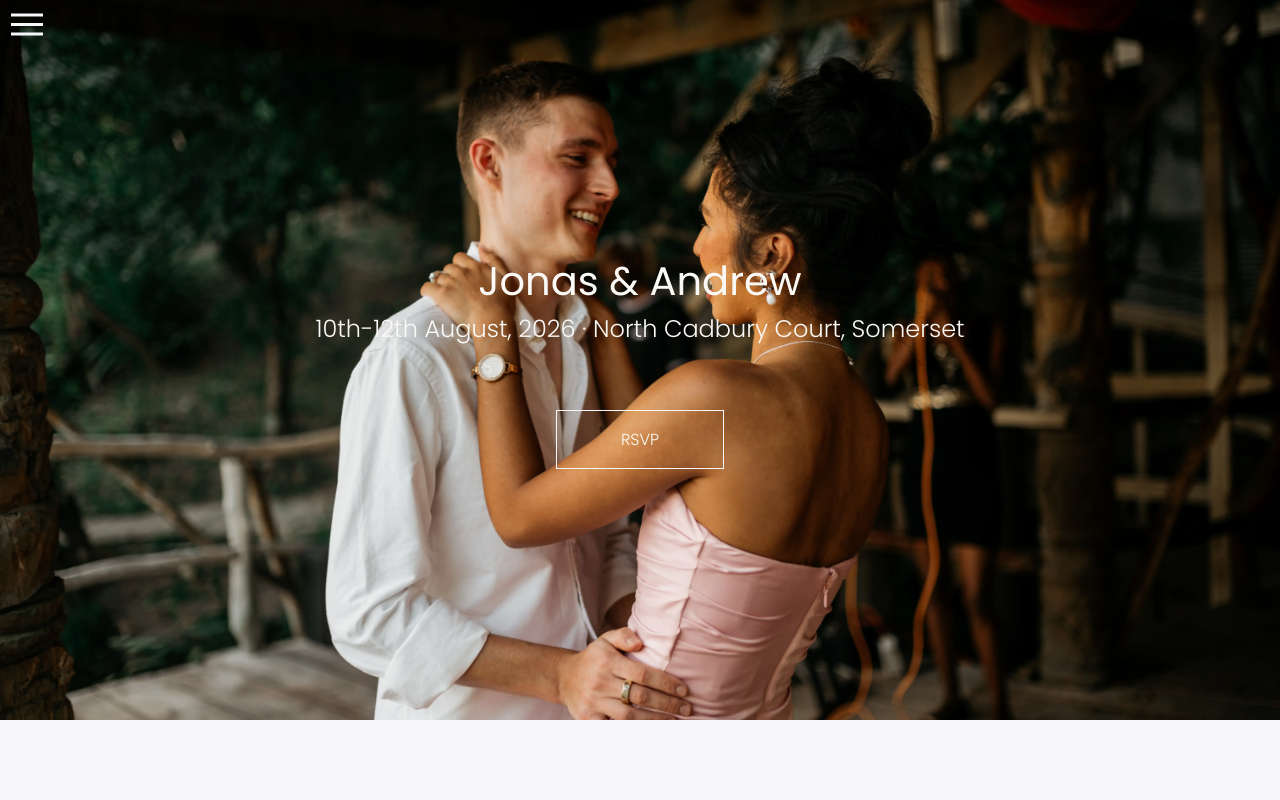
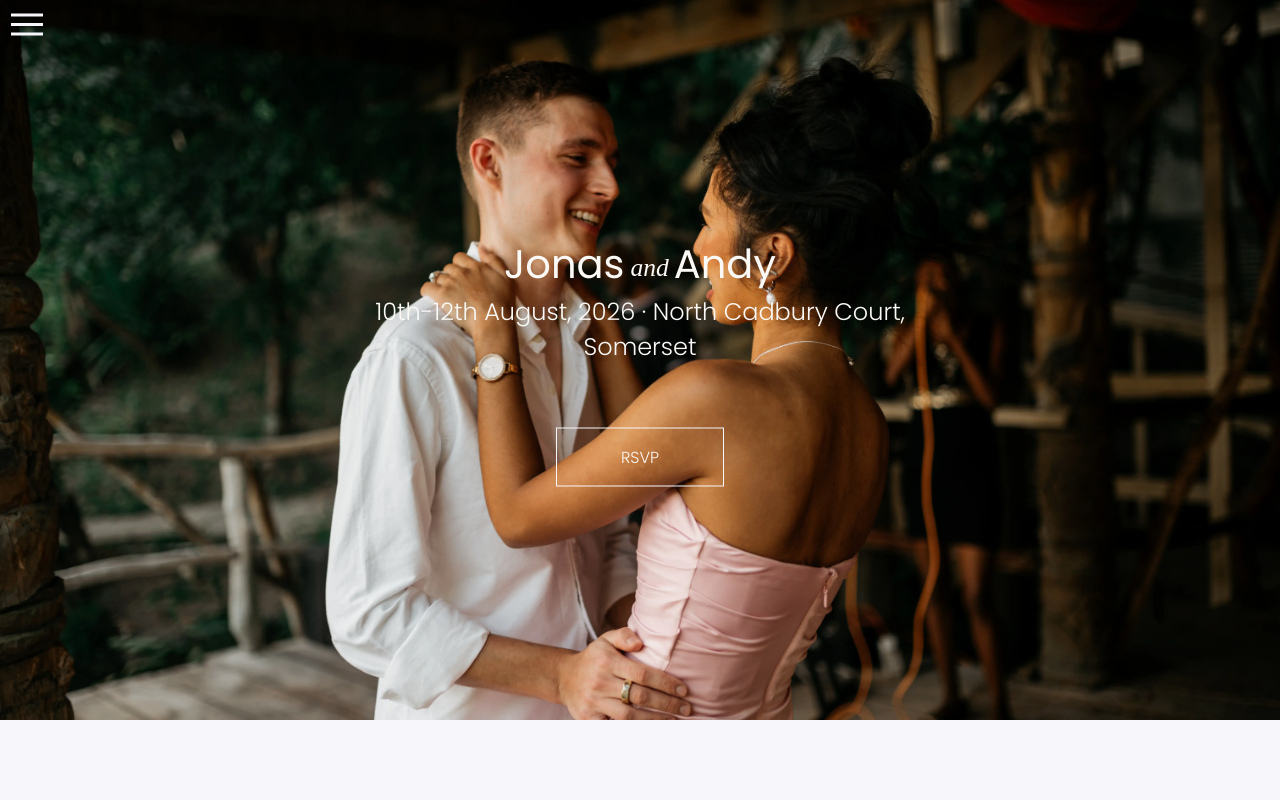
Before and after one commit to LawrenceWarren/wedding-website, a SvelteKit app: page / in a window 1280 px wide. Shown: the top 800 px of the page. Built offline with nearby package versions, Linux system fonts and the light colour scheme; a web font is replaced by a local one.

Commit message:
Add fancy fonts, change Andrew to Andy

```diff
--- a/src/routes/+page.svelte
+++ b/src/routes/+page.svelte
@@ -12,19 +12,28 @@
 </script>
 
 <svelte:head>
-  <title>Jonas & Andrew</title>
+  <title>Jonas & Andy</title>
   <meta
     name="description"
-    content="The website for the wedding of Jonas Pantaleon and Andrew George at North Cadbury Court, Somerset, from August 10th until August 12th 2026."
+    content="The website for the wedding of Jonas Pantaleon and Andy George at North Cadbury Court, Somerset, from August 10th until August 12th 2026."
   />
 </svelte:head>
 
 <ImageBanner
   src={header_image}
-  alt="Jonas and Andrew after getting engaged"
+  alt="Jonas and Andy after getting engaged"
   img_filter="brightness(0.95)"
 >
-  <h1 class="banner">Jonas & Andrew</h1>
+  <div class="row">
+    <h1 class="banner">Jonas</h1>
+    <h1 class="banner fancy">
+      <i
+        style="font-size: 1.6rem; top: 5px; position: relative; padding-left: 6px; padding-right: 5px;"
+        >and</i
+      >
+    </h1>
+    <h1 class="banner">Andy</h1>
+  </div>
   <h2 class="banner">10th-12th August, 2026 · North Cadbury Court, Somerset</h2>
   <a class="banner" href="/rsvp">RSVP</a>
 </ImageBanner>
@@ -36,12 +45,9 @@
   </h1>
 
   <div class="photo-grid">
-    <img src={smiling_image} alt="Andrew and Jonas smiling" />
+    <img src={smiling_image} alt="Jonas and Andy smiling" />
     <img src={ring_image} alt="The wedding ring on Jonas' finger" />
-    <img
-      src={kiss_image}
-      alt="Andrew and Jonas kissing after getting engaged"
-    />
+    <img src={kiss_image} alt="Jonas and Andy kissing after getting engaged" />
   </div>
 </div>
 
@@ -71,6 +77,11 @@
 <BurgerMenu burgerColor="var(--bg-color)" />
 
 <style>
+  .row {
+    display: flex;
+    flex-direction: row;
+  }
+
   .bottom-p {
     margin-bottom: 0;
   }
--- a/src/routes/accommodation/+page.svelte
+++ b/src/routes/accommodation/+page.svelte
@@ -6,10 +6,10 @@
 </script>
 
 <svelte:head>
-  <title>Accommodation - Jonas & Andrew</title>
+  <title>Accommodation - Jonas & Andy</title>
   <meta
     name="description"
-    content="Information about where you can stay for Jonas' and Andrew's wedding."
+    content="Information about where you can stay for Jonas' and Andy's wedding."
   />
 </svelte:head>
 
--- a/src/routes/attire/+page.svelte
+++ b/src/routes/attire/+page.svelte
@@ -6,10 +6,10 @@
 </script>
 
 <svelte:head>
-  <title>Attire - Jonas & Andrew</title>
+  <title>Attire - Jonas & Andy</title>
   <meta
     name="description"
-    content="Advice on what to wear for Jonas' and Andrew's wedding."
+    content="Advice on what to wear for Jonas' and Andy's wedding."
   />
 </svelte:head>
 
--- a/src/routes/gifts/+page.svelte
+++ b/src/routes/gifts/+page.svelte
@@ -7,10 +7,10 @@
 </script>
 
 <svelte:head>
-  <title>Gifts - Jonas & Andrew</title>
+  <title>Gifts - Jonas & Andy</title>
   <meta
     name="description"
-    content="A registry of wedding gift ideas for Jonas and Andrew."
+    content="A registry of wedding gift ideas for Jonas and Andy."
   />
 </svelte:head>
 
--- a/src/routes/rsvp/+page.svelte
+++ b/src/routes/rsvp/+page.svelte
@@ -150,16 +150,16 @@
 </script>
 
 <svelte:head>
-  <title>RSVP - Jonas & Andrew</title>
+  <title>RSVP - Jonas & Andy</title>
   <meta
     name="description"
-    content="A form to let Jonas and Andrew know if you will be able to attend their wedding, and any additional requirements you may have."
+    content="A form to let Jonas and Andy know if you will be able to attend their wedding, and any additional requirements you may have."
   />
 </svelte:head>
 
 <ImageBanner
   src={header_img}
-  alt="Jonas and Andrew kissing in front of a gorgeous vista"
+  alt="Jonas and Andy kissing in front of a gorgeous vista"
   img_filter="brightness(0.8)"
   margin_bottom="2vh"
 >
--- a/src/routes/travel/+page.svelte
+++ b/src/routes/travel/+page.svelte
@@ -4,10 +4,10 @@
 </script>
 
 <svelte:head>
-  <title>Travel - Jonas & Andrew</title>
+  <title>Travel - Jonas & Andy</title>
   <meta
     name="description"
-    content="Travel information and advice for Jonas' and Andrew's wedding."
+    content="Travel information and advice for Jonas' and Andy's wedding."
   />
 </svelte:head>
 
--- a/src/styles/index.css
+++ b/src/styles/index.css
@@ -10,6 +10,8 @@
 
 .fancy {
   font-family: "adobe-caslon-pro";
+  justify-content: center; /* centers items horizontally */
+  align-items: center; /* centers items vertically */
 }
 
 h1.banner,
@@ -22,7 +24,6 @@ h2.banner {
 h1.banner {
   padding: 0;
   margin: 0;
-  width: 90vw;
   font-size: 2.5rem;
 }
 
```
Also changed, not shown: src/routes/faqs/+page.svelte (+4 -4 lines).
